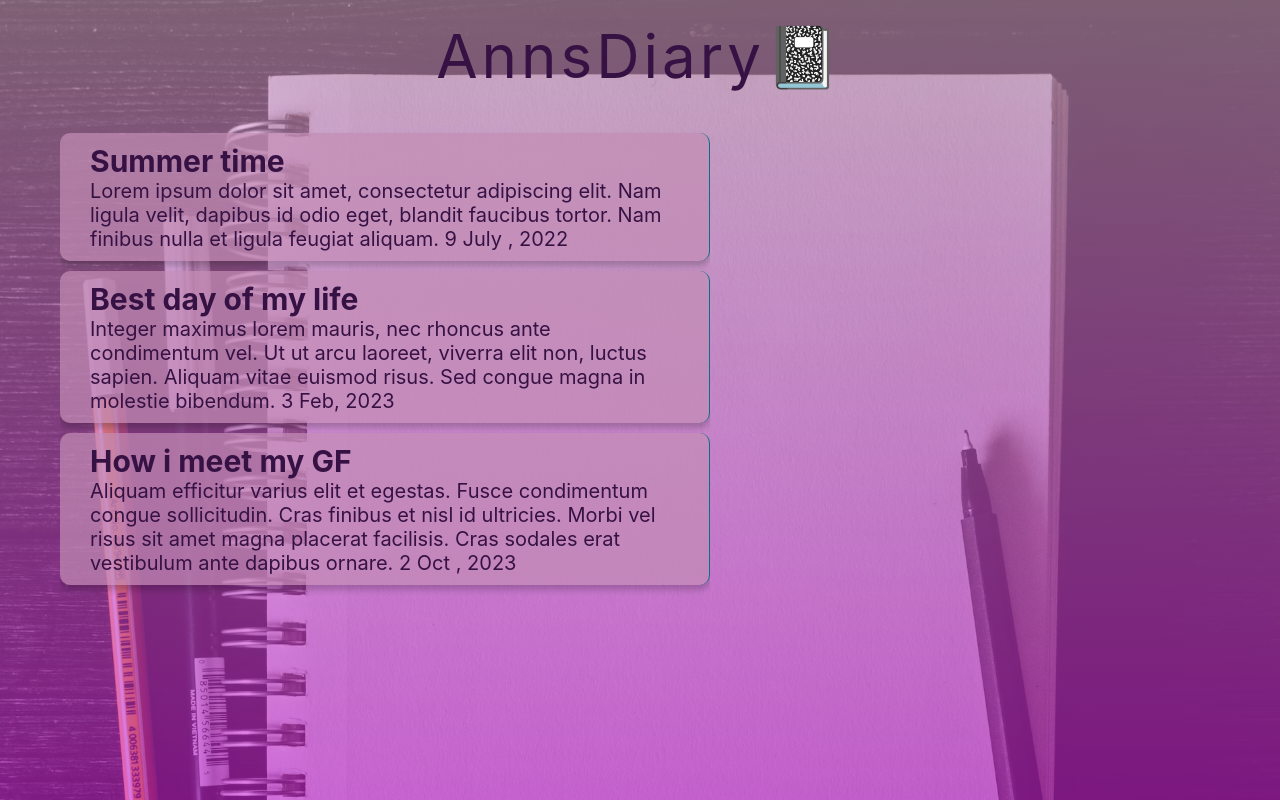
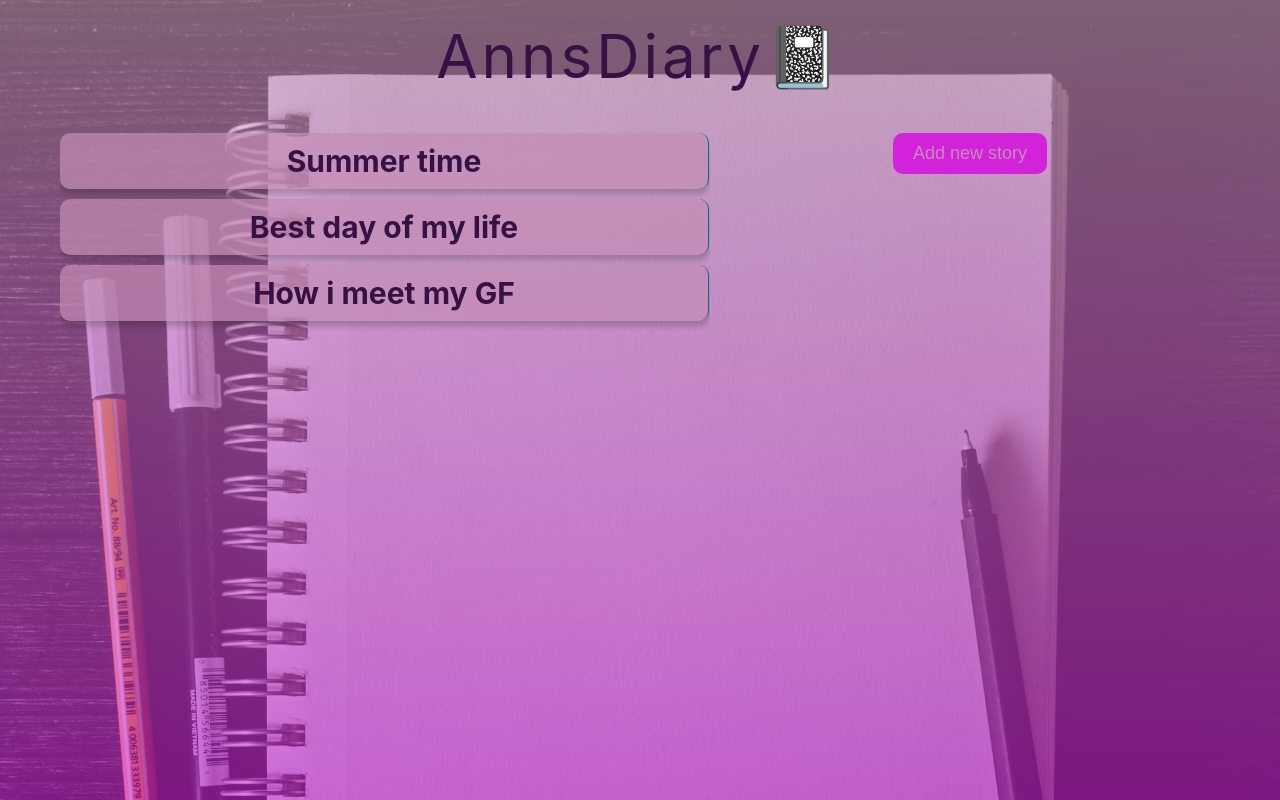
Before and after one commit to Marko010101/AnnsDiary, a React (Create React App) app: page / in a window 1280 px wide. Built offline with nearby package versions, Linux system fonts and the light colour scheme.

Commit message:
Adding components and styles

```diff
--- a/public/index.html
+++ b/public/index.html
@@ -9,6 +9,10 @@
       name="description"
       content="Web site created using create-react-app"
     />
+    <link
+      rel="stylesheet"
+      href="https://fonts.googleapis.com/css?family=Tangerine"
+    />
     <link rel="apple-touch-icon" href="%PUBLIC_URL%/logo192.png" />
 
     <link rel="manifest" href="%PUBLIC_URL%/manifest.json" />
--- a/src/App.js
+++ b/src/App.js
@@ -1,3 +1,5 @@
+import { useState } from "react";
+
 const initialFriends = [
   {
     id: 118836,
@@ -6,13 +8,13 @@ const initialFriends = [
     date: "9 July , 2022",
   },
   {
-    id: 118836,
+    id: 120102,
     name: "Best day of my life",
     text: "Integer maximus lorem mauris, nec rhoncus ante condimentum vel. Ut ut arcu laoreet, viverra elit non, luctus sapien. Aliquam vitae euismod risus. Sed congue magna in molestie bibendum.",
     date: "3 Feb, 2023",
   },
   {
-    id: 118836,
+    id: 201200,
     name: "How i meet my GF",
     text: "Aliquam efficitur varius elit et egestas. Fusce condimentum congue sollicitudin. Cras finibus et nisl id ultricies. Morbi vel risus sit amet magna placerat facilisis. Cras sodales erat vestibulum ante dapibus ornare.",
     date: "2 Oct , 2023",
@@ -26,8 +28,40 @@ export default function App() {
       <div className="container">
         <StoryList />
         <AddToList />
-        <Story />
       </div>
+    </div>
+  );
+}
+
+function StoryList() {
+  return (
+    <div className="story-list">
+      {initialFriends.map((story) => (
+        <Story story={story} key={story.id} />
+      ))}
+    </div>
+  );
+}
+
+function AddToList() {
+  return <Button />;
+}
+
+function Story({ story }) {
+  const [isOpen, setIsOpen] = useState(false);
+
+  const handleClick = () => {
+    setIsOpen(!isOpen);
+  };
+
+  return (
+    <div className="each-story" onClick={handleClick}>
+      <h2>{story.name}</h2>
+      {isOpen && (
+        <p>
+          {story.text} <span className="story-date">{story.date}</span>
+        </p>
+      )}
     </div>
   );
 }
@@ -40,20 +74,10 @@ function Header() {
   );
 }
 
-function StoryList() {
+function Button() {
   return (
-    <div className="story-list">
-      {initialFriends.map((story) => (
-        <div className="each-story">
-          <h2>{story.name}</h2>
-          <p>
-            {story.text} {story.date}
-          </p>
-        </div>
-      ))}
+    <div className="btn-container">
+      <button className="add-story-btn">Add new story</button>
     </div>
   );
 }
-function AddToList() {}
-
-function Story() {}
--- a/src/index.css
+++ b/src/index.css
@@ -47,12 +47,15 @@ h1 {
   grid-gap: 1rem;
   padding: 3rem;
 
+  align-items: start;
+
   /* grid-gap: 1rem; */
 }
 .story-list {
   /* padding: 3rem; */
   height: 60rem;
   overflow: auto;
+  padding-right: 1px;
 
   scrollbar-color: var(--color-primary) var(--color-secondary);
   scrollbar-width: thin;
@@ -64,13 +67,43 @@ h1 {
   margin-top: 1rem;
   font-size: 2rem;
   width: 100%;
+  /* text-align: center; */
   color: var(--color-dark);
   background-color: rgba(196, 142, 182, 0.7);
   border-right: 1px solid var(--color-medium);
   border-radius: 10px;
   box-shadow: 0 5px 6px rgba(0, 0, 0, 0.2);
+  cursor: pointer;
+  box-sizing: border-box;
+}
 
-  box-sizing: border-box;
+.each-story h2 {
+  text-align: center;
+}
+
+.each-story p {
+  font-size: 3rem;
+  font-family: "Tangerine", sans-serif;
+  font-weight: 600;
+  color: #4a0a4e;
+}
+.each-story span {
+  display: block;
+  text-align: end;
+}
+
+.add-story-btn {
+  width: max-content;
+  padding: 1rem 2rem;
+  font-size: 1.8rem;
+  border: none;
+  border-radius: 1rem;
+  background-color: var(--color-secondary);
+  color: var(--color-primary);
+}
+.btn-container {
+  text-align: center;
+  margin-top: 1rem;
 }
 
 @keyframes translateTitle {
```
